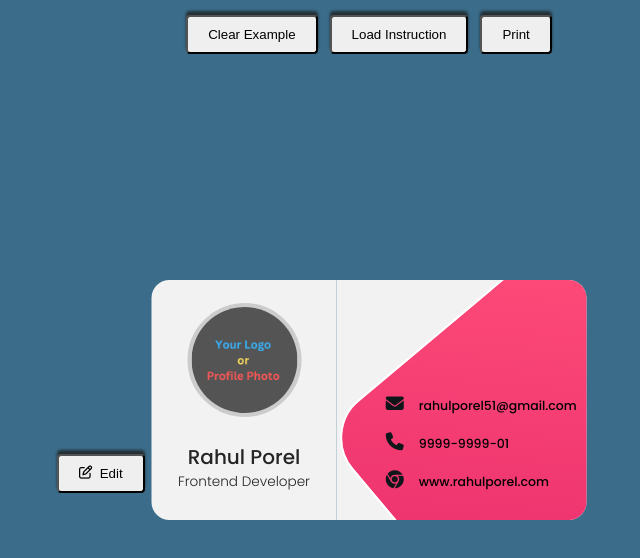
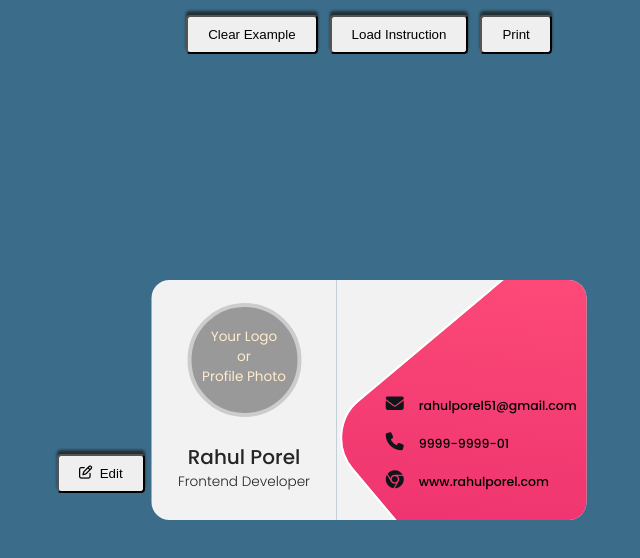
Before and after one commit to RahulPorel/Visiting-Card-Builder, a React (Vite) app: page / in a window 1280 px wide. Shown: the top 558 px of the page, without its empty margins (271-911 px from the left). Built offline with nearby package versions, Linux system fonts and the light colour scheme.

Commit message:
bugs fixex

```diff
--- a/src/components/EditBtn.jsx
+++ b/src/components/EditBtn.jsx
@@ -2,7 +2,7 @@ import "../styles/EditorForm.css";
 
 function EditBtn(props) {
   const handleEditBtn = () => {
-    console.log("sdasds");
+
     props.setIsEdit(true);
   };
 
--- a/src/components/ImgUpload.jsx
+++ b/src/components/ImgUpload.jsx
@@ -20,15 +20,16 @@ const ImgUpload = (props) => {
           {isStaticImg ? (
             <img className="picture-src" src={imgFile} alt="" />
           ) : (
-            <img
-              className="picture-src"
-              src="/src/components/assests/static_assests/logo_sample.png"
-              alt=""
-            />
+            <p className="inst-logo" >
+              Your Logo  <br /> or <br /> Profile Photo
+            </p>
           )}
         </div>
       ) : (
-        ""
+        <img
+          className="picture-src"
+          src="./assests/static_assests/logo_sample.png"
+        />
       )}
     </>
   );
--- a/src/index.css
+++ b/src/index.css
@@ -125,6 +125,9 @@ a {
 .email-clas {
   margin-left: 25px;
 }
+.picture-src {
+  src: local("./components//assests/static_assests/logo_sample.png");
+}
 
 /*=============================
 	 Business Card Mobile
--- a/src/styles/ImgUpload.css
+++ b/src/styles/ImgUpload.css
@@ -40,3 +40,9 @@
   width: 100%;
 }
 /*Profile Pic End*/
+.inst-logo {
+  text-align: center;
+  color: blanchedalmond;
+  font-size: 0.85rem;
+  margin-top: 20px;
+}
```
Also changed, not shown: logo_sample.png (added), 1 other file (tests, documents, lock files or other folders).
